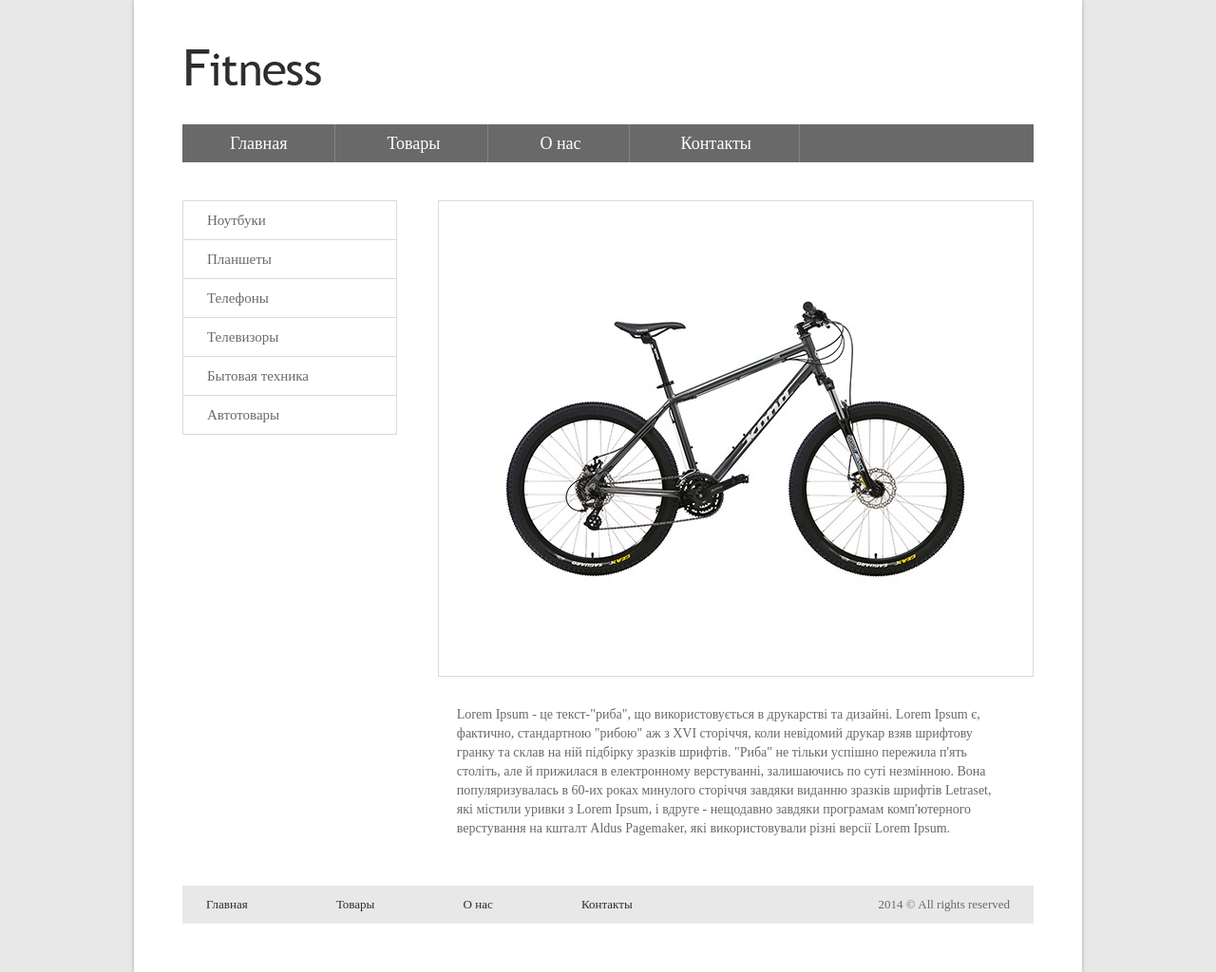
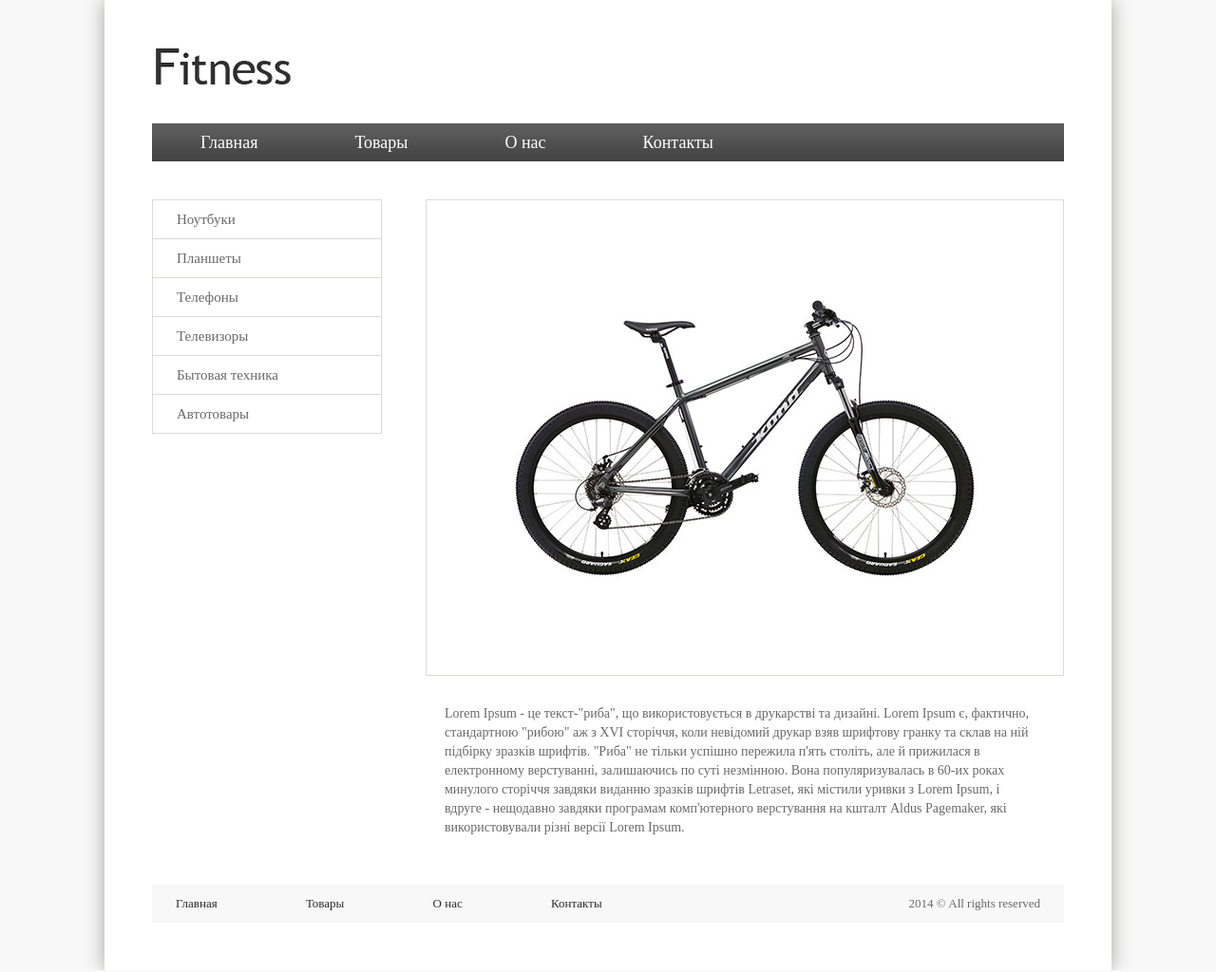
Before and after one commit to mari-amir/HTML_3, a plain HTML site: page index.html in a window 1280 px wide. Shown: the whole page at 95% size. Drawn offline with Linux system fonts and the light colour scheme.

Commit message:
change files

```diff
--- a/css/style.css
+++ b/css/style.css
@@ -1,5 +1,5 @@
 body {
-    background-color: #E8E8E8;
+    background-color: #F8F8F8;
     font-family: Times New Roman, serif;
     font-size: 16px;
 }
@@ -7,11 +7,11 @@ a {
     text-decoration: none;
 }
 .wrapper {
-    width: 70%;
+    width: 960px;
     margin: 0 auto;
-    padding: 4%;
+    padding: 50px;
     background-color: #fff;
-    box-shadow: 0 0 4px #A6A5A0;
+    box-shadow: 0 0 20px #A6A5A0;
 }
 .logo {
     margin-bottom: 40px;
@@ -25,29 +25,30 @@ a {
 .head-menu{
     margin-bottom: 40px;
     height: 40px;
-    background-color: #696969;
+    background: url("../img/menu.png") repeat-x;
 }
 .head-menu li{
-    font-size:18px;
-    line-height:40px;
-    display:inline-block;
-    border-right:1px solid #838383;
+    font-size: 18px;
+    line-height: 40px;
+    float: left;
 }
 .head-menu li a{
     padding: 0 50px;
     display: inline-block;
     color: #fff;
+    border-right: 1px solid rgba(0,0,0,0);
+    border-left: 1px solid rgba(0,0,0,0);
 }
 .head-menu li a:hover{
-    background-color: #000000;
-    border-right:1px solid #838383;
+    border-right: 1px solid #838383;
+    border-left: 1px solid #838383;
 }
 .content{
     position: relative;
     overflow: hidden;
 }
 .left-menu{
-    width:25%;
+    width: 25%;
     border: 1px solid #DADAD7;
     float: left;
 }
@@ -89,7 +90,7 @@ a {
 .footer{
     padding: 0 25px;
     height: 40px;
-    background-color: #E8E8E8;
+    background-color: #F8F8F8;
     font-size: 13px;
     line-height: 40px;
     color: #696969;
```
